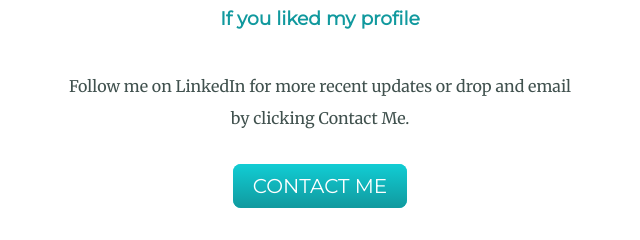
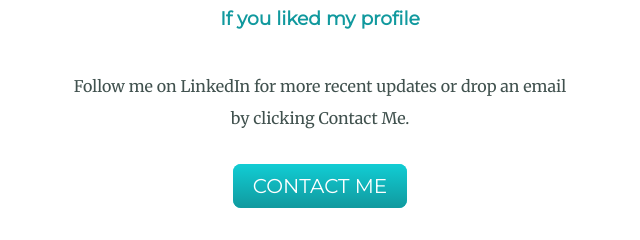
Before and after one commit to Shwetima24/CV-New, a plain HTML site: page index.html in a window 1280 px wide. Shown: the part 2358-2598 px from the top of the page, 320-960 px from the left. Drawn offline with Linux system fonts and the light colour scheme.

Commit message:
Updated email address and modified Text

```diff
--- a/index.html
+++ b/index.html
@@ -46,8 +46,8 @@
         <div class="contact-me">
           <h2>Get In Touch</h2>
           <h3>If you liked my profile</h3>
-          <p class="contact-me-desc"> Follow me on LinkedIn for more recent updates or drop and email by clicking Contact Me.</p>
-          <a class="btn" href="mailto:name@email.com">CONTACT ME</a>
+          <p class="contact-me-desc"> Follow me on LinkedIn for more recent updates or drop an email by clicking Contact Me.</p>
+          <a class="btn" href="mailto:shweti24@email.com">CONTACT ME</a>
         </div>
       </div>
 
```
